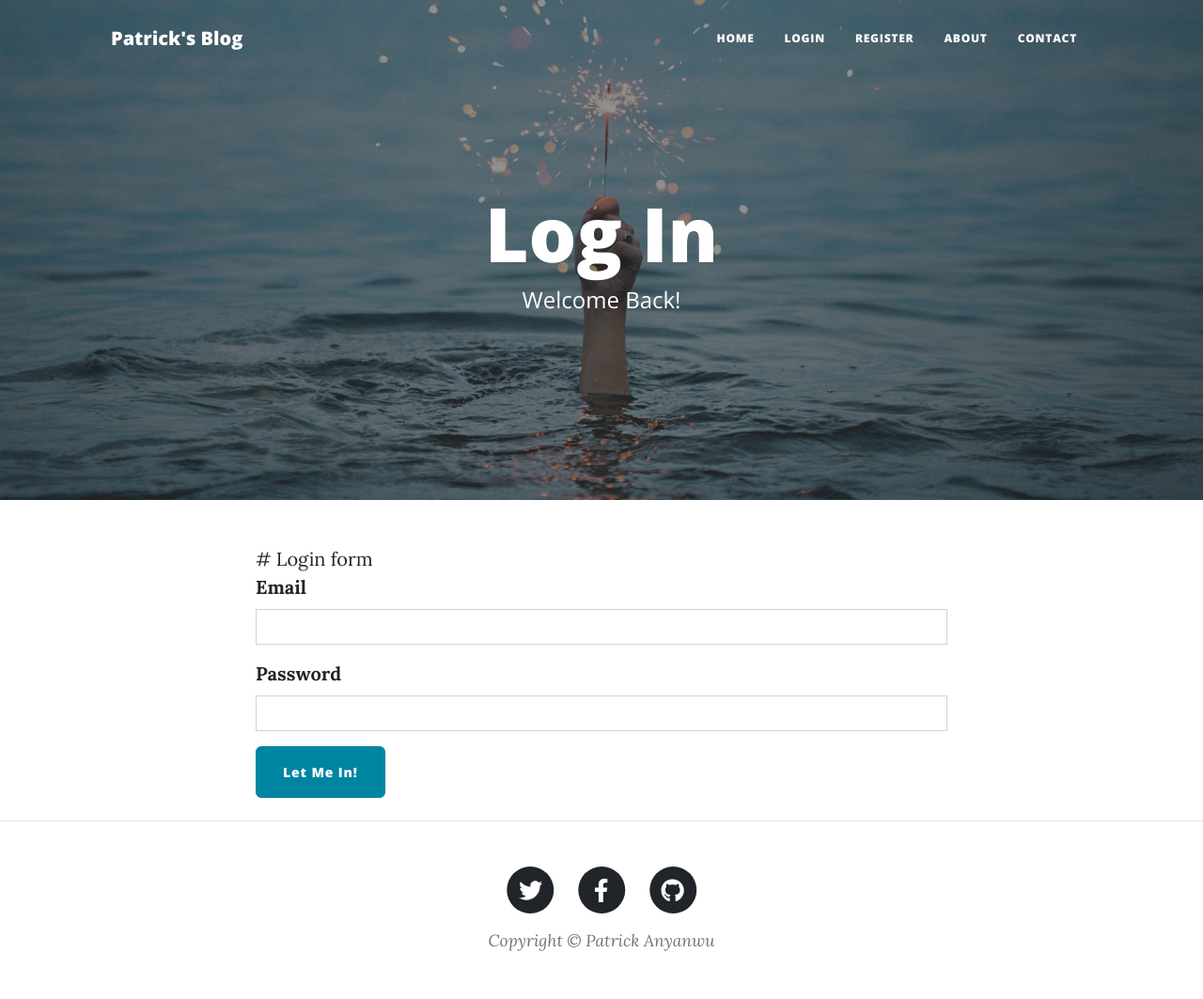
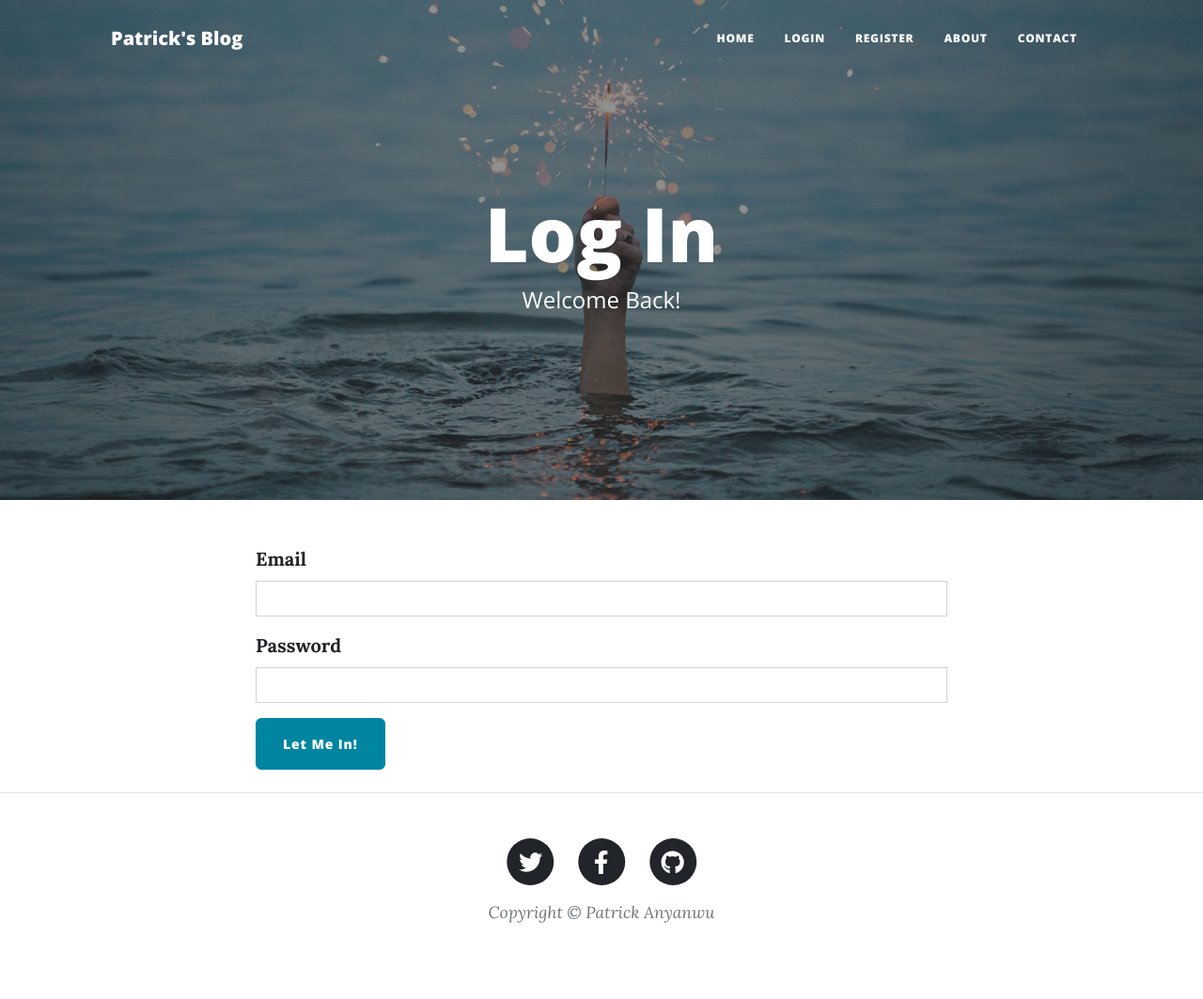
Before and after one commit to patrickanyanwu/Tech-Tapestry, a Flask app: page /login in a window 1280 px wide. Shown: the whole page at 94% size. After the commit the page ends 982 px from the top, so only its background shows below. Run offline with Flask 3, Linux system fonts and the light colour scheme; some libraries are stand-ins or nearby versions.

Commit message:
Update login.html

```diff
--- a/templates/login.html
+++ b/templates/login.html
@@ -29,7 +29,6 @@
       {% endif %}
       {% endwith %}
       <div class="col-lg-8 col-md-10 mx-auto">
-        # Login form
         {{render_form(form, novalidate=True, button_map={"submit": "primary"}) }}
       </div>
     </div>
```
